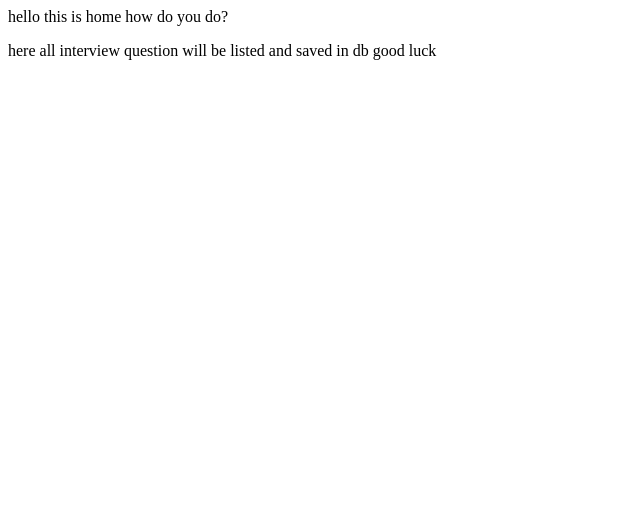
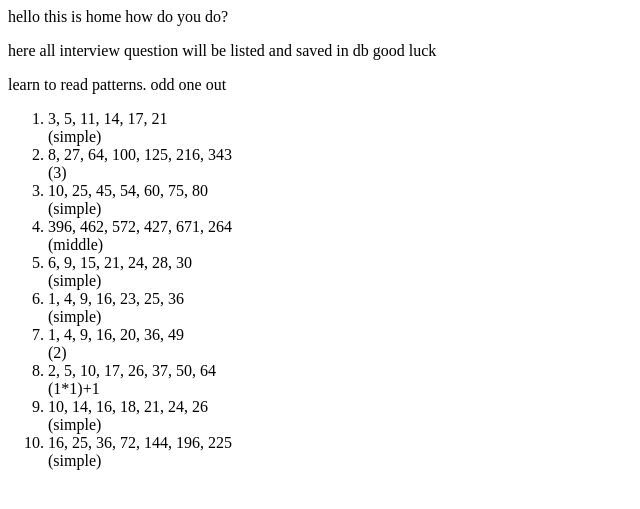
Before and after one commit to Anib999/djangoques, a Django app: page /interview/ in a window 1280 px wide. Shown: the top 509 px of the page, without its empty margins (0-640 px from the left). Run offline with Django 4.2, Linux system fonts and the light colour scheme.

Commit message:
quesions

```diff
--- a/base/templates/base/interview.html
+++ b/base/templates/base/interview.html
@@ -5,4 +5,18 @@
 
 <p>here all interview question will be listed and saved in db good luck</p>
 
+<p>learn to read patterns. odd one out</p>
+<ol>
+    <li>3, 5, 11, 14, 17, 21</li> (simple)
+    <li>8, 27, 64, 100, 125, 216, 343</li> (3)
+    <li>10, 25, 45, 54, 60, 75, 80</li> (simple)
+    <li>396, 462, 572, 427, 671, 264</li> (middle)
+    <li>6, 9, 15, 21, 24, 28, 30</li> (simple)
+    <li>1, 4, 9, 16, 23, 25, 36</li> (simple)
+    <li>1, 4, 9, 16, 20, 36, 49</li> (2)
+    <li>2, 5, 10, 17, 26, 37, 50, 64</li> (1*1)+1
+    <li>10, 14, 16, 18, 21, 24, 26</li> (simple)
+    <li>16, 25, 36, 72, 144, 196, 225</li> (simple)
+</ol>
+
 {% endblock content %}
```
